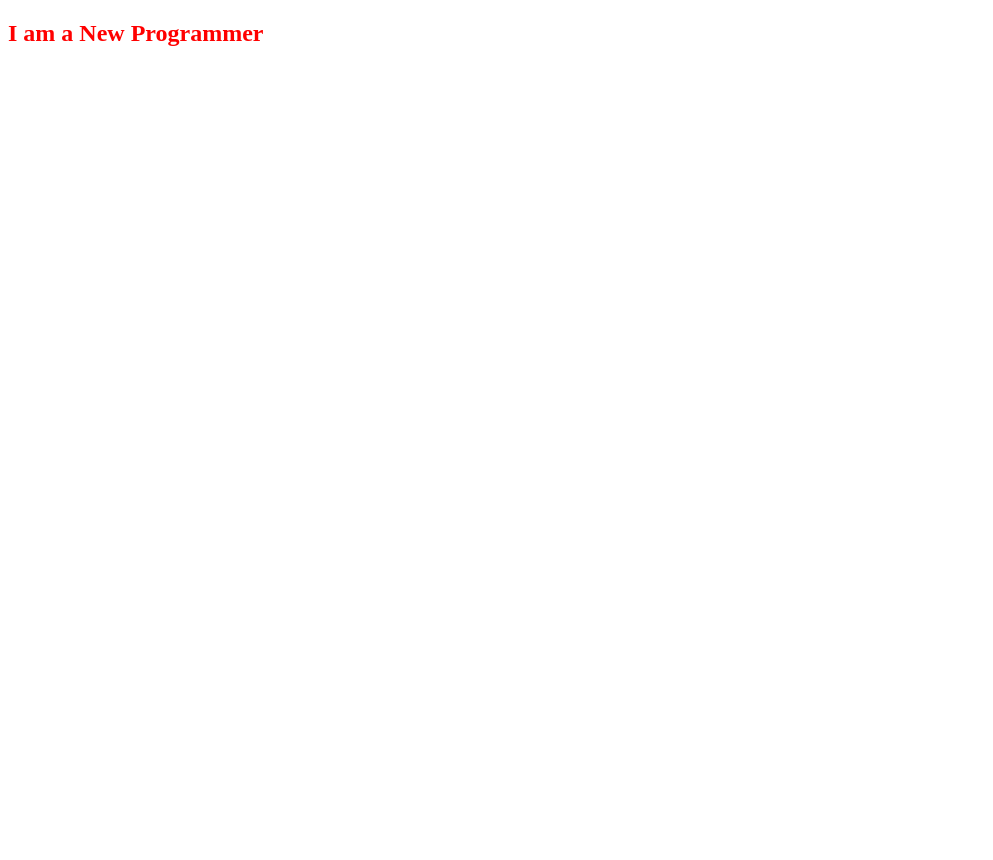
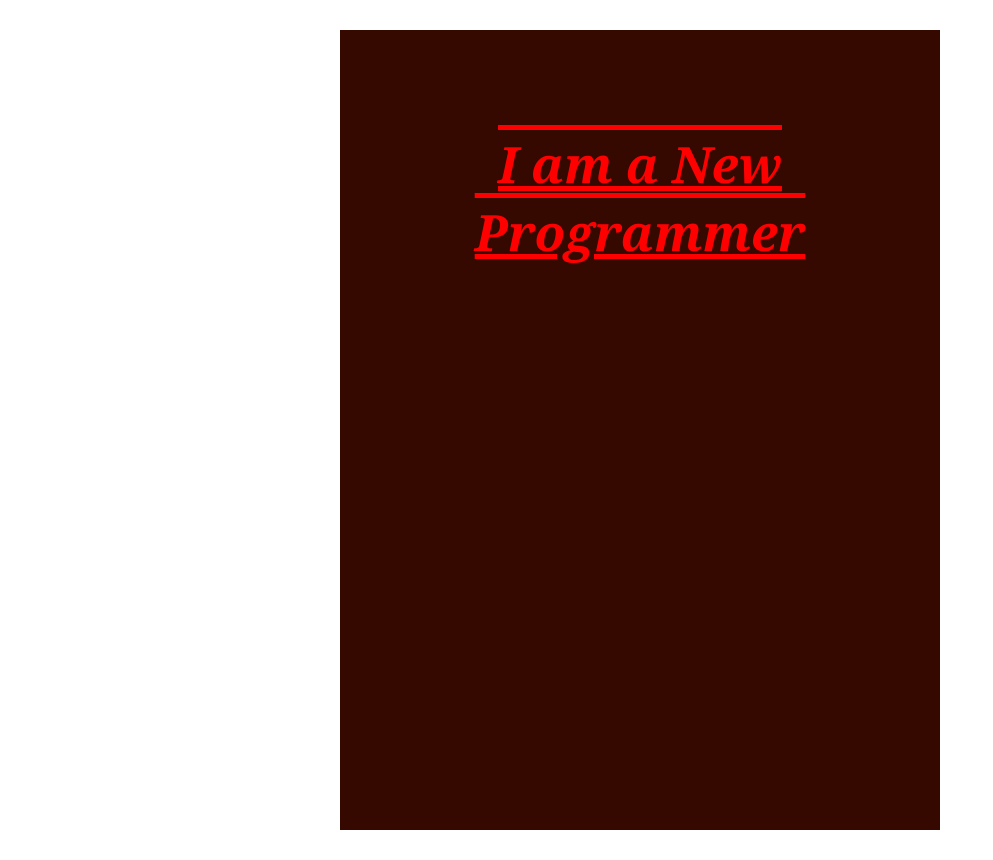
Before and after one commit to rifayethasan11/html-css-conceptual, a plain HTML site: page index.html in a window 1280 px wide. Shown: the whole page, without its empty margins (0-993 px from the left). Before the commit the page ends 800 px from the top, so only its background shows below. Drawn offline with Linux system fonts and the light colour scheme.

Commit message:
create section with a heading

```diff
--- a/index.html
+++ b/index.html
@@ -6,8 +6,15 @@
     <title>Kickstart HTML and CSS</title>
     <link rel="stylesheet" href="style/style.css">
     <link rel="shortcut icon" href="https://img.icons8.com/?size=48&id=20909&format=png" type="image/x-icon">
+    <!-- <style>
+        h1{
+            color: green;
+        }
+    </style> -->
 </head>
 <body>
-    <h2>I am a New Programmer</h2>
+    <div id="heading-parent">
+        <h1>I am a New Programmer</h1>
+    </div>
 </body>
 </html>
--- a/style/style.css
+++ b/style/style.css
@@ -1,3 +1,24 @@
-h2{
+*{
+    margin: 0;
+    padding: 0;
+}
+h1{
     color: red;
+    font-style: italic;
+    font-weight: bolder;
+    font-family: Georgia, 'Times New Roman', Times, serif;
+    text-decoration: overline underline;
+    font-size: 50px;
+    text-align: center;
 }
+#heading-parent{
+    background-color: rgb(53, 8, 0);
+    height: 600px;
+    padding: 100px 0;
+    width: 600px;
+    /* margin-top: 40px;
+    margin-bottom: 10px;
+    margin-left: auto;
+    margin-right: auto; */
+    margin: 30px auto;
+}
```
